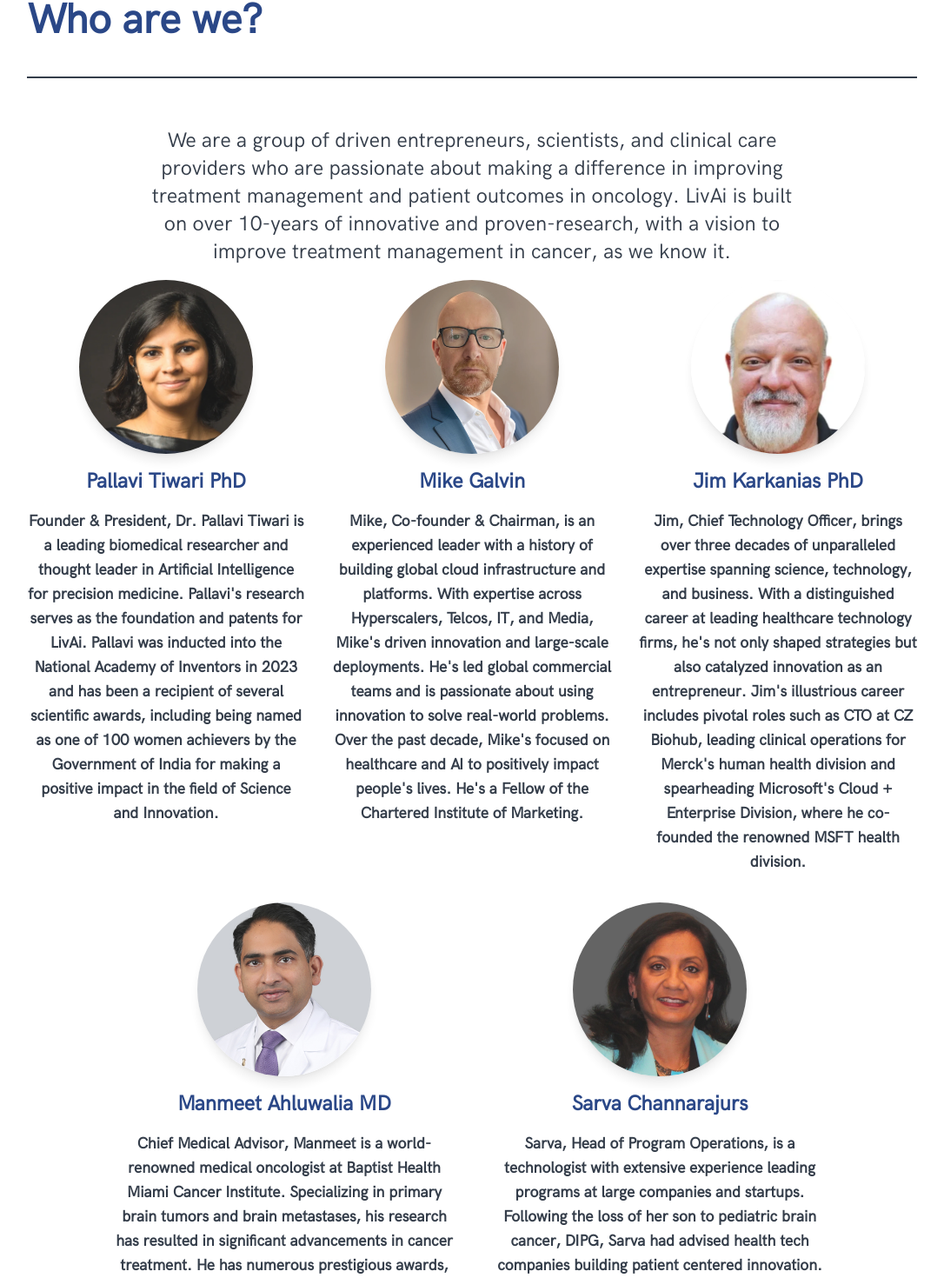
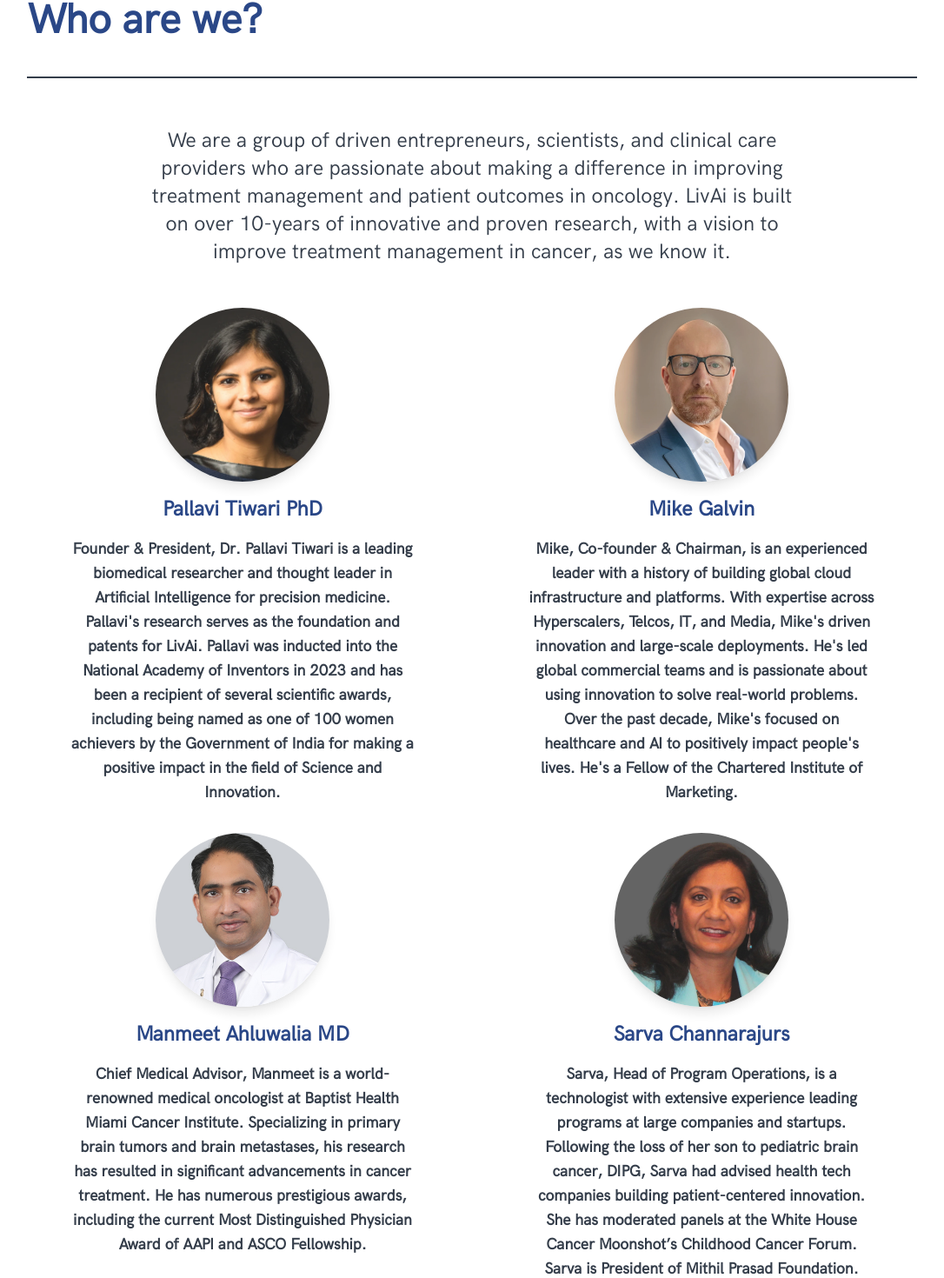
Before and after one commit to ChristopherCarlton/LivAi, a Next.js app: page / in a window 1280 px wide. Shown: the part 1102-2572 px from the top of the page at 87% size, without its empty margins (97-1183 px from the left). Built offline with nearby package versions, Linux system fonts and the light colour scheme.

Commit message:
remove jim karkaneous

```diff
--- a/src/app/about/page.tsx
+++ b/src/app/about/page.tsx
@@ -10,10 +10,10 @@
           <div className="bg-gray-800 h-0.5 mb-10"></div>
           <div className="text-center py-4 px-4 md:px-16 lg:px-32">
               <p className="sm:text-lg md:text-xl lg:text-2xl font-medium text-gray-800 mx-auto">
-                  We are a group of driven entrepreneurs, scientists, and clinical care providers who are passionate about making a difference in improving treatment management and patient outcomes in oncology. LivAi is built on over 10-years of innovative and proven-research, with a vision to improve treatment management in cancer, as we know it.
+                  We are a group of driven entrepreneurs, scientists, and clinical care providers who are passionate about making a difference in improving treatment management and patient outcomes in oncology. LivAi is built on over 10-years of innovative and proven research, with a vision to improve treatment management in cancer, as we know it.
               </p>
           </div>
-          <div className="flex flex-col md:flex-row justify-center space-y-8 md:space-y-0 md:space-x-8">
+          <div className="grid grid-cols-1 md:grid-cols-2 gap-8 justify-center mt-8">
             <div className="text-center">
               <a href="https://www.linkedin.com/in/pallavi-tiwari-51aa0531/" target="_blank" rel="noopener noreferrer">
                 <Image src="/images/PallaviTiwari.png" alt="Pallavi Tiwari PhD" width={200} height={200} className="w-[200px] h-[200px] object-cover mx-auto rounded-full mb-4 hover:scale-110 transition-transform duration-300 shadow-lg" />
@@ -23,7 +23,7 @@
                 Founder &amp; President, Dr. Pallavi Tiwari is a leading biomedical researcher and thought leader in Artificial Intelligence for precision medicine. Pallavi&apos;s research serves as the foundation and patents for LivAi. Pallavi was inducted into the National Academy of Inventors in 2023 and has been a recipient of several scientific awards, including being named as one of 100 women achievers by the Government of India for making a positive impact in the field of Science and Innovation.
               </p>
             </div>
-            <div className="text-center flex-grow delay-100">
+            <div className="text-center">
               <a href="https://www.linkedin.com/in/mike-galvin-sf/" target="_blank" rel="noopener noreferrer">
                 <Image src="/images/MikeGalvin.png" alt="Mike Galvin" width={200} height={200} className="w-[200px] h-[200px] object-cover mx-auto rounded-full mb-4 hover:scale-110 transition-transform duration-300 shadow-lg" />
               </a>
@@ -32,19 +32,7 @@
                 Mike, Co-founder &amp; Chairman, is an experienced leader with a history of building global cloud infrastructure and platforms. With expertise across Hyperscalers, Telcos, IT, and Media, Mike&apos;s driven innovation and large-scale deployments. He&apos;s led global commercial teams and is passionate about using innovation to solve real-world problems. Over the past decade, Mike&apos;s focused on healthcare and AI to positively impact people&apos;s lives. He&apos;s a Fellow of the Chartered Institute of Marketing.
               </p>
             </div>
-            <div className="text-center delay-200">
-              <a href="https://www.linkedin.com/in/jimkarkanias/" target="_blank" rel="noopener noreferrer">
-                <Image src="/images/JimKarkanias.png" alt="Jim Karkanias PhD" width={200} height={200} className="w-[200px] h-[200px] object-cover mx-auto rounded-full mb-4 hover:scale-110 transition-transform duration-300 shadow-lg" />
-              </a>
-              <h3 className="text-2xl font-semibold text-primary mb-4">Jim Karkanias PhD</h3>
-              <p className="text-center text-sm sm:text-md md:text-lg lg:text-lg text-gray-800 max-w-[400px] mx-auto">
-                Jim, Chief Technology Officer, brings over three decades of unparalleled expertise spanning science, technology, and business. With a distinguished career at leading healthcare technology firms, he&apos;s not only shaped strategies but also catalyzed innovation as an entrepreneur. Jim&apos;s illustrious career includes pivotal roles such as CTO at CZ Biohub, leading clinical operations for Merck&apos;s human health division and spearheading Microsoft&apos;s Cloud + Enterprise Division, where he co-founded the renowned MSFT health division.
-                {/* Jim brings over three decades of expertise in science, technology, and business. With a distinguished career at top healthcare technology firms, he has shaped strategies and driven innovation as an entrepreneur. Jim’s career includes pivotal roles such as CTO at CZ Biohub, leading Merck's human health division, and co-founding Microsoft's renowned MSFT health division. */}
-              </p>
-            </div>
-          </div>
-          <div className="flex flex-col md:flex-row justify-center space-y-8 md:space-y-0 md:space-x-8 mt-8">
-            <div className="text-center delay-300">
+            <div className="text-center">
               <a href="https://www.linkedin.com/in/manmeetsinghahluwalia/" target="_blank" rel="noopener noreferrer">
                 <Image src="/images/ManmeetAhluwalia.png" alt="Manmeet Ahluwalia MD" width={200} height={200} className="w-[200px] h-[200px] object-cover mx-auto rounded-full mb-4 hover:scale-110 transition-transform duration-300 shadow-lg" />
               </a>
@@ -53,17 +41,18 @@
                 Chief Medical Advisor, Manmeet is a world-renowned medical oncologist at Baptist Health Miami Cancer Institute. Specializing in primary brain tumors and brain metastases, his research has resulted in significant advancements in cancer treatment. He has numerous prestigious awards, including the current Most Distinguished Physician Award of AAPI and ASCO Fellowship.
               </p>
             </div>
-            <div className="text-center delay-400">
+            <div className="text-center">
               <a href="https://www.linkedin.com/in/sarvachannarajurs/" target="_blank" rel="noopener noreferrer">
                 <Image src="/images/SarvaChannarajurs.jpeg" alt="Sarva Channarajurs" width={200} height={200} className="w-[200px] h-[200px] object-cover mx-auto rounded-full mb-4 hover:scale-110 transition-transform duration-300 shadow-lg" />
               </a>
               <h3 className="text-2xl font-semibold text-primary mb-4">Sarva Channarajurs</h3>
               <p className="text-center text-sm sm:text-md md:text-lg lg:text-lg text-gray-800 max-w-[400px] mx-auto">
-                Sarva, Head of Program Operations, is a technologist with extensive experience leading programs at large companies and startups. Following the loss of her son to pediatric brain cancer, DIPG, Sarva had advised health tech companies building patient centered innovation. She has moderated panels at the White House Cancer Moonshot’s Childhood Cancer Forum. Sarva is President of Mithil Prasad Foundation.
+                Sarva, Head of Program Operations, is a technologist with extensive experience leading programs at large companies and startups. Following the loss of her son to pediatric brain cancer, DIPG, Sarva had advised health tech companies building patient-centered innovation. She has moderated panels at the White House Cancer Moonshot’s Childhood Cancer Forum. Sarva is President of Mithil Prasad Foundation.
               </p>
             </div>
           </div>
         </section>
+        {/* Advisors Section */}
         <section className="py-4 px-4 md:px-16 lg:px-32 text-white fade-in transition-opacity duration-1000">
           <h2 className="text-left text-5xl mt-5 mb-10 font-semibold text-primary">Advisors</h2>
           <div className="bg-gray-800 h-0.5 mb-10"></div>
@@ -114,10 +103,142 @@
             </div>
           </div>
         </section>
-
       </div>
     </>
   );
 };
 
 export default About;
+
+
+
+
+
+
+
+
+
+
+
+// import Image from 'next/image';
+
+// const About = () => {
+//   return (
+//     <>
+//       {/* Founding Team Section */}
+//       <div className='bg-secondary fade-in opacity-95 transition-opacity duration-1000'>
+//         <section className="py-4 px-4 md:px-16 lg:px-32 fade-in transition-opacity duration-1000">
+//           <h2 className="text-left text-5xl mt-5 mb-10 font-semibold text-primary">Who are we?</h2>
+//           <div className="bg-gray-800 h-0.5 mb-10"></div>
+//           <div className="text-center py-4 px-4 md:px-16 lg:px-32">
+//               <p className="sm:text-lg md:text-xl lg:text-2xl font-medium text-gray-800 mx-auto">
+//                   We are a group of driven entrepreneurs, scientists, and clinical care providers who are passionate about making a difference in improving treatment management and patient outcomes in oncology. LivAi is built on over 10-years of innovative and proven-research, with a vision to improve treatment management in cancer, as we know it.
+//               </p>
+//           </div>
+//           <div className="flex flex-col md:flex-row justify-center space-y-8 md:space-y-0 md:space-x-8">
+//             <div className="text-center">
+//               <a href="https://www.linkedin.com/in/pallavi-tiwari-51aa0531/" target="_blank" rel="noopener noreferrer">
+//                 <Image src="/images/PallaviTiwari.png" alt="Pallavi Tiwari PhD" width={200} height={200} className="w-[200px] h-[200px] object-cover mx-auto rounded-full mb-4 hover:scale-110 transition-transform duration-300 shadow-lg" />
+//               </a>
+//               <h3 className="text-2xl font-semibold text-primary mb-4">Pallavi Tiwari PhD</h3>
+//               <p className="text-center text-sm sm:text-md md:text-lg lg:text-lg text-gray-800 max-w-[400px] mx-auto">
+//                 Founder &amp; President, Dr. Pallavi Tiwari is a leading biomedical researcher and thought leader in Artificial Intelligence for precision medicine. Pallavi&apos;s research serves as the foundation and patents for LivAi. Pallavi was inducted into the National Academy of Inventors in 2023 and has been a recipient of several scientific awards, including being named as one of 100 women achievers by the Government of India for making a positive impact in the field of Science and Innovation.
+//               </p>
+//             </div>
+//             <div className="text-center flex-grow delay-100">
+//               <a href="https://www.linkedin.com/in/mike-galvin-sf/" target="_blank" rel="noopener noreferrer">
+//                 <Image src="/images/MikeGalvin.png" alt="Mike Galvin" width={200} height={200} className="w-[200px] h-[200px] object-cover mx-auto rounded-full mb-4 hover:scale-110 transition-transform duration-300 shadow-lg" />
+//               </a>
+//               <h3 className="text-2xl font-semibold text-primary mb-4">Mike Galvin</h3>
+//               <p className="text-center text-sm sm:text-md md:text-lg lg:text-lg text-gray-800 max-w-[400px] mx-auto">
+//                 Mike, Co-founder &amp; Chairman, is an experienced leader with a history of building global cloud infrastructure and platforms. With expertise across Hyperscalers, Telcos, IT, and Media, Mike&apos;s driven innovation and large-scale deployments. He&apos;s led global commercial teams and is passionate about using innovation to solve real-world problems. Over the past decade, Mike&apos;s focused on healthcare and AI to positively impact people&apos;s lives. He&apos;s a Fellow of the Chartered Institute of Marketing.
+//               </p>
+//             </div>
+//             {/* <div className="text-center delay-200">
+//               <a href="https://www.linkedin.com/in/jimkarkanias/" target="_blank" rel="noopener noreferrer">
+//                 <Image src="/images/JimKarkanias.png" alt="Jim Karkanias PhD" width={200} height={200} className="w-[200px] h-[200px] object-cover mx-auto rounded-full mb-4 hover:scale-110 transition-transform duration-300 shadow-lg" />
+//               </a>
+//               <h3 className="text-2xl font-semibold text-primary mb-4">Jim Karkanias PhD</h3>
+//               <p className="text-center text-sm sm:text-md md:text-lg lg:text-lg text-gray-800 max-w-[400px] mx-auto">
+//                 Jim, Chief Technology Officer, brings over three decades of unparalleled expertise spanning science, technology, and business. With a distinguished career at leading healthcare technology firms, he&apos;s not only shaped strategies but also catalyzed innovation as an entrepreneur. Jim&apos;s illustrious career includes pivotal roles such as CTO at CZ Biohub, leading clinical operations for Merck&apos;s human health division and spearheading Microsoft&apos;s Cloud + Enterprise Division, where he co-founded the renowned MSFT health division.
+//               </p>
+//             </div> */}
+//           </div>
+//           <div className="flex flex-col md:flex-row justify-center space-y-8 md:space-y-0 md:space-x-8 mt-8">
+//             <div className="text-center delay-300">
+//               <a href="https://www.linkedin.com/in/manmeetsinghahluwalia/" target="_blank" rel="noopener noreferrer">
+//                 <Image src="/images/ManmeetAhluwalia.png" alt="Manmeet Ahluwalia MD" width={200} height={200} className="w-[200px] h-[200px] object-cover mx-auto rounded-full mb-4 hover:scale-110 transition-transform duration-300 shadow-lg" />
+//               </a>
+//               <h3 className="text-2xl font-semibold text-primary mb-4">Manmeet Ahluwalia MD</h3>
+//               <p className="text-center text-sm sm:text-md md:text-lg lg:text-lg text-gray-800 max-w-[400px] mx-auto">
+//                 Chief Medical Advisor, Manmeet is a world-renowned medical oncologist at Baptist Health Miami Cancer Institute. Specializing in primary brain tumors and brain metastases, his research has resulted in significant advancements in cancer treatment. He has numerous prestigious awards, including the current Most Distinguished Physician Award of AAPI and ASCO Fellowship.
+//               </p>
+//             </div>
+//             <div className="text-center delay-400">
+//               <a href="https://www.linkedin.com/in/sarvachannarajurs/" target="_blank" rel="noopener noreferrer">
+//                 <Image src="/images/SarvaChannarajurs.jpeg" alt="Sarva Channarajurs" width={200} height={200} className="w-[200px] h-[200px] object-cover mx-auto rounded-full mb-4 hover:scale-110 transition-transform duration-300 shadow-lg" />
+//               </a>
+//               <h3 className="text-2xl font-semibold text-primary mb-4">Sarva Channarajurs</h3>
+//               <p className="text-center text-sm sm:text-md md:text-lg lg:text-lg text-gray-800 max-w-[400px] mx-auto">
+//                 Sarva, Head of Program Operations, is a technologist with extensive experience leading programs at large companies and startups. Following the loss of her son to pediatric brain cancer, DIPG, Sarva had advised health tech companies building patient centered innovation. She has moderated panels at the White House Cancer Moonshot’s Childhood Cancer Forum. Sarva is President of Mithil Prasad Foundation.
+//               </p>
+//             </div>
+//           </div>
+//         </section>
+//         <section className="py-4 px-4 md:px-16 lg:px-32 text-white fade-in transition-opacity duration-1000">
+//           <h2 className="text-left text-5xl mt-5 mb-10 font-semibold text-primary">Advisors</h2>
+//           <div className="bg-gray-800 h-0.5 mb-10"></div>
+//           <div className="grid grid-cols-1 md:grid-cols-2 lg:grid-cols-4 gap-8 justify-center">
+//             <div className="text-center">
+//               <a href="https://www.linkedin.com/in/schusterdavid/" target="_blank" rel="noopener noreferrer">
+//                 <Image src="/images/DavidSchuster.jpeg" alt="David Schuster" width={200} height={200} className="w-[200px] h-[200px] object-cover mx-auto rounded mb-2 hover:scale-110 transition-transform duration-300 shadow-lg" />
+//               </a>
+//               <p className="pt-2 text-sm sm:text-md md:text-lg lg:text-lg text-primary">David Schuster</p>
+//             </div>
+//             <div className="text-center">
+//               <a href="https://www.linkedin.com/in/ramy-ibrahim-91587515/" target="_blank" rel="noopener noreferrer">
+//                 <Image src="/images/RamyIbrahim.webp" alt="Ramy Ibrahim MD" width={200} height={200} className="w-[200px] h-[200px] object-cover mx-auto rounded mb-2 hover:scale-110 transition-transform duration-300 shadow-lg" />
+//               </a>
+//               <p className="pt-2 text-sm sm:text-md md:text-lg lg:text-lg text-primary">Ramy Ibrahim MD</p>
+//             </div>
+//             <div className="text-center">
+//               <a href="https://www.linkedin.com/in/glen-taylor-a92b9843/" target="_blank" rel="noopener noreferrer">
+//                 <Image src="/images/GlenTaylor.webp" alt="Glen Taylor" width={200} height={200} className="w-[200px] h-[200px] object-cover mx-auto rounded mb-2 hover:scale-110 transition-transform duration-300 shadow-lg" />
+//               </a>
+//               <p className="pt-2 text-sm sm:text-md md:text-lg lg:text-lg text-primary">Glen Taylor</p>
+//             </div>
+//             <div className="text-center">
+//               <a href="https://www.linkedin.com/in/gary610/" target="_blank" rel="noopener noreferrer">
+//                 <Image src="/images/GaryAdey.png" alt="Gary Adey" width={200} height={200} className="w-[200px] h-[200px] object-cover mx-auto rounded mb-2 hover:scale-110 transition-transform duration-300 shadow-lg" />
+//               </a>
+//               <p className="pt-2 text-sm sm:text-md md:text-lg lg:text-lg text-primary">Gary Adey</p>
+//             </div>
+//           </div>
+//           <div className="grid grid-cols-1 md:grid-cols-2 lg:grid-cols-3 justify-center mt-8">
+//             <div className="text-center">
+//               <a href="https://www.linkedin.com/in/rebecca-driscoll-6aa82926/" target="_blank" rel="noopener noreferrer">
+//                 <Image src="/images/RebeccaDriscoll.png" alt="Rebecca Driscoll" width={200} height={200} className="w-[200px] h-[200px] object-cover mx-auto rounded mb-2 hover:scale-110 transition-transform duration-300 shadow-lg" />
+//               </a>
+//               <p className="pt-2 text-sm sm:text-md md:text-lg lg:text-lg text-primary">Rebecca Driscoll</p>
+//             </div>
+//             <div className="text-center">
+//               <a href="https://www.linkedin.com/in/jaikum/" target="_blank" rel="noopener noreferrer">
+//                 <Image src="/images/JaiKumar.webp" alt="Jai Kumar" width={200} height={200} className="w-[200px] h-[200px] object-cover mx-auto rounded mb-2 hover:scale-110 transition-transform duration-300 shadow-lg" />
+//               </a>
+//               <p className="pt-2 text-sm sm:text-md md:text-lg lg:text-lg text-primary">Jai Kumar</p>
+//             </div>
+//             <div className="text-center">
+//               <a href="https://www.linkedin.com/in/robertbrown/" target="_blank" rel="noopener noreferrer">
+//                 <Image src="/images/RobertBrown.png" alt="Robert Brown" width={200} height={200} className="w-[200px] h-[200px] object-cover mx-auto rounded mb-2 hover:scale-110 transition-transform duration-300 shadow-lg" />
+//               </a>
+//               <p className="pt-2 text-sm sm:text-md md:text-lg lg:text-lg text-primary">Robert Brown MD</p>
+//             </div>
+//           </div>
+//         </section>
+
+//       </div>
+//     </>
+//   );
+// };
+
+// export default About;
```
